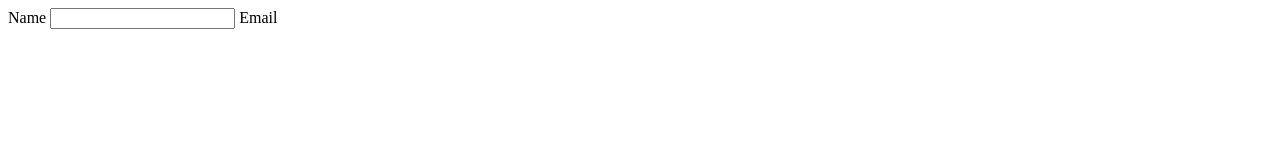
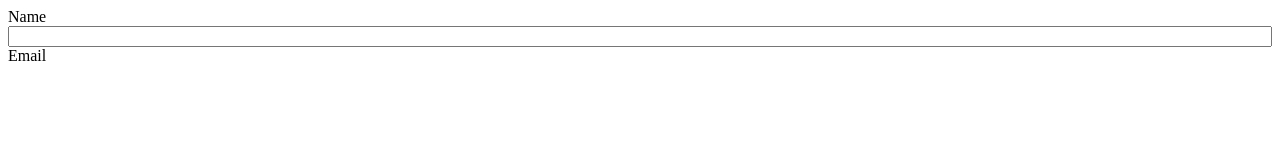
Before and after one commit to mohandand/Javascript_Form_Vaidation, a website: page index.html in a window 1280 px wide. Drawn offline with Linux system fonts and the light colour scheme.

Commit message:
1 file modified

```diff
--- a/style.css
+++ b/style.css
@@ -1,3 +1,4 @@
-h1, h2 {
-  font-family: Lato;
+.formElements {
+  display: flex;
+  flex-direction: column;
 }
```
